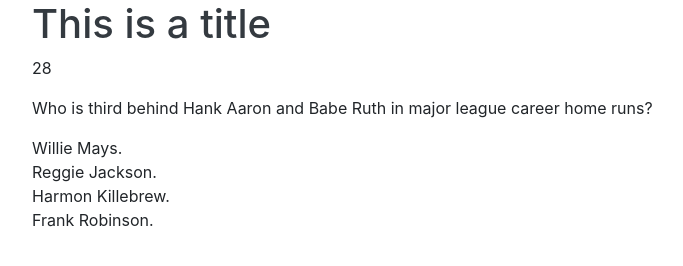
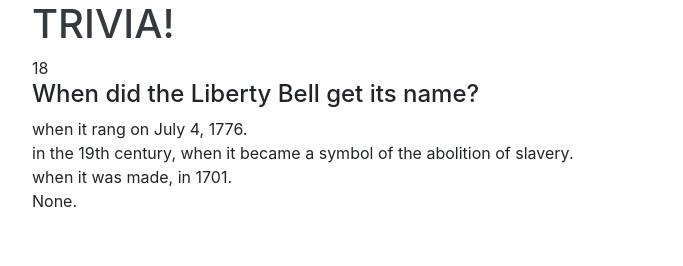
Before and after one commit to sonjohan/TriviaGame, a plain HTML site: page index.html in a window 1280 px wide. Both pictures are taken after a click on the button "Click to play". Shown: the whole page, without its empty margins (53-736 px from the left). Drawn offline with nearby package versions, Linux system fonts and the light colour scheme.

Commit message:
js complete

```diff
--- a/assets/javascript/script.js
+++ b/assets/javascript/script.js
@@ -5,76 +5,103 @@
             {
                 question: 'When did the Liberty Bell get its name?',
                 correctAnswer: 'in the 19th century, when it became a symbol of the abolition of slavery.',
-                wrongAnswer1: 'when it was made, in 1701.',
-                wrongAnswer2: 'when it rang on July 4, 1776.',
-                wrongAnswer3: 'None.'
+                possibleAnswers: ['in the 19th century, when it became a symbol of the abolition of slavery.', 'when it was made, in 1701.', 'when it rang on July 4, 1776.', 'None.']
             },
             {
                 question: 'In the year 1900 in the U.S. what were the most popular first names given to boy and girl babies?',
                 correctAnswer: 'John and Mary.',
-                wrongAnswer1: 'William and Elizabeth.',
-                wrongAnswer2: 'Joseph and Catherine.',
-                wrongAnswer3: 'George and Anne.'
+                possibleAnswers: ['John and Mary.', 'William and Elizabeth.', 'Joseph and Catherine.', 'George and Anne.']
             },
             {
                 question: 'Who holds the record for the most victories in a row on the professional golf tour?',
                 correctAnswer: 'Byron Nelson.',
-                wrongAnswer1: 'Jack Nicklaus.',
-                wrongAnswer2: 'Arnold Palmer.',
-                wrongAnswer3: 'Ben Hogan.'
+                possibleAnswers: ['Byron Nelson.', 'Jack Nicklaus.', 'Arnold Palmer.', 'Ben Hogan.']
             },
             {
                 question: 'Which of the following items was owned by the fewest U.S. homes in 1990?',
                 correctAnswer: 'Compact disk player.',
-                wrongAnswer1: 'Home computer.',
-                wrongAnswer2: 'Cordless phone.',
-                wrongAnswer3: 'Dishwasher.'
+                possibleAnswers: ['Compact disk player.', 'Home computer.', 'Cordless phone.', 'Dishwasher.']
             },
             {
                 question: 'Who is third behind Hank Aaron and Babe Ruth in major league career home runs?',
                 correctAnswer: 'Willie Mays.',
-                wrongAnswer1: 'Reggie Jackson.',
-                wrongAnswer2: 'Harmon Killebrew.',
-                wrongAnswer3: 'Frank Robinson.'
+                possibleAnswers: ['Willie Mays.', 'Reggie Jackson.', 'Harmon Killebrew.', 'Frank Robinson.']
             },
             {
                 question: 'In 1990, in what percentage of U.S. married couples did the wife earn more money than the husband?',
                 correctAnswer: '18.',
-                wrongAnswer1: '8.',
-                wrongAnswer2: '24.',
-                wrongAnswer3: '52.'
+                possibleAnswers: ['18.', '8.', '24.', '52.']
             },
             {
                 question: 'During the 1980s for six consecutive years what breed of dog was the most popular in the U.S.?',
                 correctAnswer: 'Cocker Spaniel.',
-                wrongAnswer1: 'German Shepherd.',
-                wrongAnswer2: 'Labrador Retriever.',
-                wrongAnswer3: 'Poodle.'
-            },
+                possibleAnswers: ['Cocker Spaniel.', 'German Shepherd.', 'Labrador Retriever.', 'Poodle.']
+            }
         ],
         qInPlay: [],
         qNumber: 0,
         answered: 0,
-        time: 30,
+        time: 20,
         playing: false,
+        checkAnswer: 0,
+        timer: undefined,
+        timeToAnswer: undefined,
 
         playTrivia: function () {
+            this.qInPlay = [];
+            this.qNumber = 0;
+            this.answered = 0;
+            this.checkAnswer = 0;
             this.playing = true;
-            console.log('playing: ' + this.playing);
-            this.selectQuestion();
-            console.log('question1: ' + this.qInPlay[this.qNumber].question);
-            console.log(this.qInPlay.length);
-            console.log('----------------');
-            this.drawQuestion();
         },
 
         selectQuestion: function () {
-            // while (this.qInPlay.length < 4) {
-            var qToAdd = this.qOptions[Math.floor(Math.random() * this.qOptions.length)];
-            if (this.checkArray(qToAdd, this.qInPlay)) {
-                this.qInPlay.push(qToAdd);
+
+            // this if needs to be smaller or equal thna the questions
+
+            if (triviaGame.qInPlay.length < 5) {
+                var added = false;
+                while (!added) {
+                    var qToAdd = triviaGame.qOptions[Math.floor(Math.random() * triviaGame.qOptions.length)];
+                    if (triviaGame.checkArray(qToAdd, triviaGame.qInPlay)) {
+                        triviaGame.qInPlay.push(qToAdd);
+                        added = true;
+                    };
+                };
+
+                triviaGame.setQuestion();
+            } else {
+                if (triviaGame.answered === 0) {
+                    $('#playingDiv').html(
+                        '<div><h4>Wow really? not a single question answered correctly?</h4></div>' +
+                        '<button id="playButton">Click to play Again</button>'
+                    );
+                } else if (triviaGame.answered === 1) {
+                    $('#playingDiv').html(
+                        '<div><h4>Wow that was bad, you answered only ' + triviaGame.answered + ' question out of ' + triviaGame.qInPlay.length + '</h4></div>' +
+                        '<button id="playButton">Click to play Again</button>'
+                    );
+                } else if (triviaGame.answered > 1 && triviaGame.answered < 4) {
+                    $('#playingDiv').html(
+                        '<div><h4>That was decent, you answered ' + triviaGame.answered + ' questions out of ' + triviaGame.qInPlay.length + '</h4></div>' +
+                        '<button id="playButton">Click to play Again</button>'
+                    );
+                } else if (triviaGame.answered === 4) {
+                    $('#playingDiv').html(
+                        '<div><h4>Almost perfect! you answered ' + triviaGame.answered + ' questions out of ' + triviaGame.qInPlay.length + '</h4></div>' +
+                        '<button id="playButton">Click to play Again</button>'
+                    );
+                } else if (triviaGame.answered === 5) {
+                    $('#playingDiv').html(
+                        '<div><h4>Ha perfect!, you answered every question!</h4></div>' +
+                        '<button id="playButton">Click to play Again</button>'
+                    );
+                };
+                $('#playButton').on('click', function () {
+                    triviaGame.playTrivia();
+                    triviaGame.selectQuestion();
+                });
             };
-            // };
         },
 
         checkArray: function (val, arr) {
@@ -86,29 +113,61 @@
             return true;
         },
 
-        drawQuestion: function () {
-            var possibleAnswers = [this.qInPlay[this.qNumber].correctAnswer, this.qInPlay[this.qNumber].wrongAnswer1, this.qInPlay[this.qNumber].wrongAnswer2, this.qInPlay[this.qNumber].wrongAnswer3];
-            var answersUndordered = [];
-            while (answersUndordered.length < 4) {
-                var answerToAdd = possibleAnswers[Math.floor(Math.random() * possibleAnswers.length)];
-                if (this.checkArray(answerToAdd, answersUndordered)) {
-                    answersUndordered.push(answerToAdd);
+        setQuestion: function () {
+            var answersUnordered = [];
+            console.log('questions so far: ' + this.qNumber);
+            while (answersUnordered.length < this.qInPlay[this.qNumber].possibleAnswers.length) {
+                var answerToAdd = this.qInPlay[this.qNumber].possibleAnswers[Math.floor(Math.random() * this.qInPlay[this.qNumber].possibleAnswers.length)];
+                if (this.checkArray(answerToAdd, answersUnordered)) {
+                    answersUnordered.push(answerToAdd);
                 };
             };
-            var answerToSet;
             $('#playingDiv').html(
-                '<p id="timer"></p>' +
-                '<P>'+ this.qInPlay[this.qNumber].question+'</p>' +
-                '<div id="answer0" class="answerButton"></div>' +
-                '<div id="answer1" class="answerButton"></div>' +
-                '<div id="answer2" class="answerButton"></div>' +
-                '<div id="answer3" class="answerButton"></div>'
+                '<div id="timer">20</div>' +
+                '<div id=""><h4>' + this.qInPlay[this.qNumber].question + '</h4></div>'
             );
-            for (j = 0; j < possibleAnswers.length; j++) {
-                $('#answer' + j).text(answersUndordered[j]);
+            for (i = 0; i < answersUnordered.length; i++) {
+                $('#playingDiv').append('<div id="answer' + i + '" class="answerButton">' + answersUnordered[i] + '</div>');
             };
-            console.log(answersUndordered);
-            var timeToAnswer= setInterval(this.startTimer,1000);
+            this.startTimers();
+            this.answerButtons();
+        },
+
+        startTimer: function () {
+            triviaGame.time--;
+            if (triviaGame.time >= 10) {
+                $('#timer').html(triviaGame.time);
+            } else if (triviaGame.time < 10 && triviaGame.time >= 0) {
+                $('#timer').html('0' + triviaGame.time);
+            };
+        },
+
+        validateAnswer: function (str) {
+            this.qNumber++;
+            setTimeout(function () {
+                triviaGame.selectQuestion();
+            }, 3000);
+            if (str === this.qInPlay[this.qNumber - 1].correctAnswer) {
+                this.answered++;
+                $('#playingDiv').html('<div><h4>Correct! the answer was "' + this.qInPlay[this.qNumber - 1].correctAnswer + '"</h4></div>');
+            } else if (str === 'timeout') {
+                $('#playingDiv').html('<div><h4>Out of time, the correct answer was "' + triviaGame.qInPlay[triviaGame.qNumber - 1].correctAnswer + '"</h4></div>');
+            } else if (str !== this.qInPlay[this.qNumber - 1].correctAnswer) {
+                $('#playingDiv').html('<div><h4>Wrong!, the correct answer was "' + this.qInPlay[this.qNumber - 1].correctAnswer + '"</h4></div>');
+            };
+        },
+
+        startTimers: function () {
+            this.time = 20;
+            this.timer = setInterval(triviaGame.startTimer, 1000);
+            this.timeToAnswer = setTimeout(function () {
+                clearInterval(triviaGame.timer);
+                clearTimeout(triviaGame.timeToAnswer);
+                triviaGame.validateAnswer('timeout');
+            }, 20000);
+        },
+
+        answerButtons: function () {
             $('.answerButton').on({
                 mouseenter: function () {
                     $(this).addClass("bg-dark text-light");
@@ -116,25 +175,20 @@
                     $(this).removeClass("bg-dark text-light");
                 }, click: function () {
                     $(this).toggleClass("active");
-                    clearInterval(timeToAnswer);
+                    clearTimeout(triviaGame.timeToAnswer);
+                    clearInterval(triviaGame.timer);
+                    triviaGame.validateAnswer($('.active').text());
                 }
             });
         },
 
-        startTimer: function () {
-            triviaGame.time--;
-            console.log(triviaGame.time);
-            if (triviaGame.time >= 10) {
-                $('#timer').html(triviaGame.time);
-            } else if (triviaGame.time < 10 && triviaGame.time >= 0) {
-                $('#timer').html('0' + triviaGame.time);
-            };
+        resetQuestion: function () {
+            this.time = 20;
         }
     };
 
-
     $('#playButton').on('click', function () {
         triviaGame.playTrivia();
+        triviaGame.selectQuestion();
     });
-
 });
--- a/index.html
+++ b/index.html
@@ -16,7 +16,7 @@
 
 <body>
     <div class="container">
-    <div class="h1 text-dark">This is a title</div>
+    <div class="h1 text-dark">TRIVIA!</div>
     </div>
 
     <div class="container">
```
